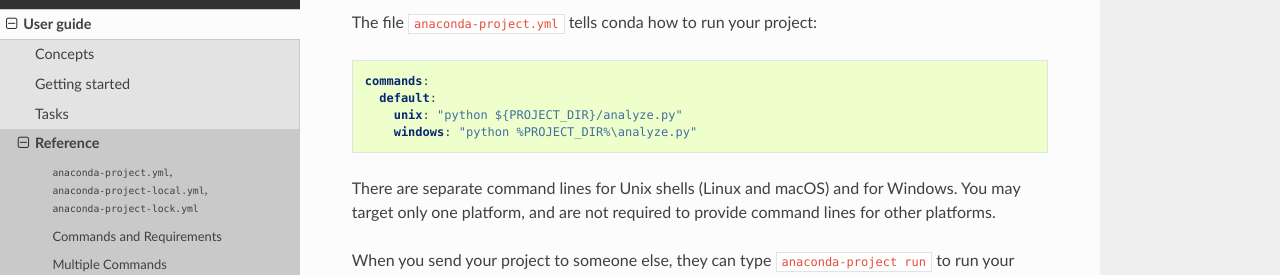
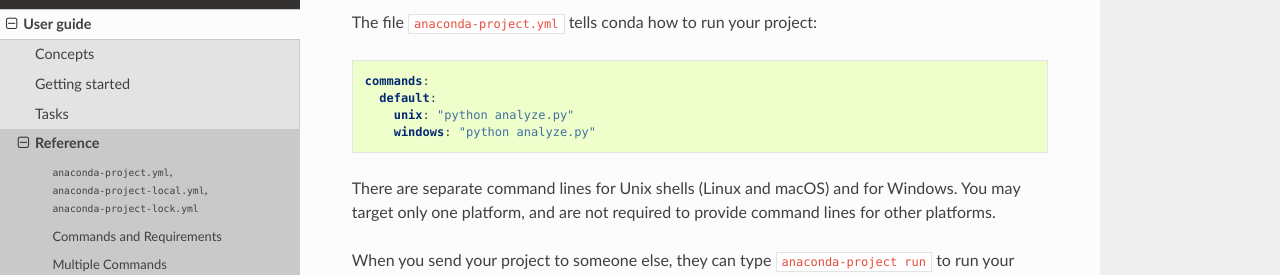
Before and after one commit to anaconda/anaconda-project, a Sphinx documentation site: the page built from docs/source/user-guide/reference.rst, in a window 1280 px wide and 1400 px high, scrolled down 1144 px. Shown: the part 152-427 px from the top of the window. Built offline with Sphinx 7.4.7 and the Read the Docs theme 2.0.0, drawn with Linux system fonts in a browser that asks for light colours; some of the changed text lies outside the part shown.

Commit message:
Removed unnecessary templating of environment variables

```diff
--- a/docs/source/user-guide/reference.rst
+++ b/docs/source/user-guide/reference.rst
@@ -63,8 +63,8 @@
 
   commands:
     default:
-      unix: "python ${PROJECT_DIR}/analyze.py"
-      windows: "python %PROJECT_DIR%\analyze.py"
+      unix: "python analyze.py"
+      windows: "python analyze.py"
 
 There are separate command lines for Unix shells (Linux and
 macOS) and for Windows. You may target only one platform, and
@@ -137,8 +137,8 @@
 
   commands:
     mycommand:
-      unix: "python ${PROJECT_DIR}/analyze.py"
-      windows: "python %PROJECT_DIR%\analyze.py"
+      unix: "python analyze.py"
+      windows: "python analyze.py"
       description: "This command runs the analysis"
 
 Special command types
```
